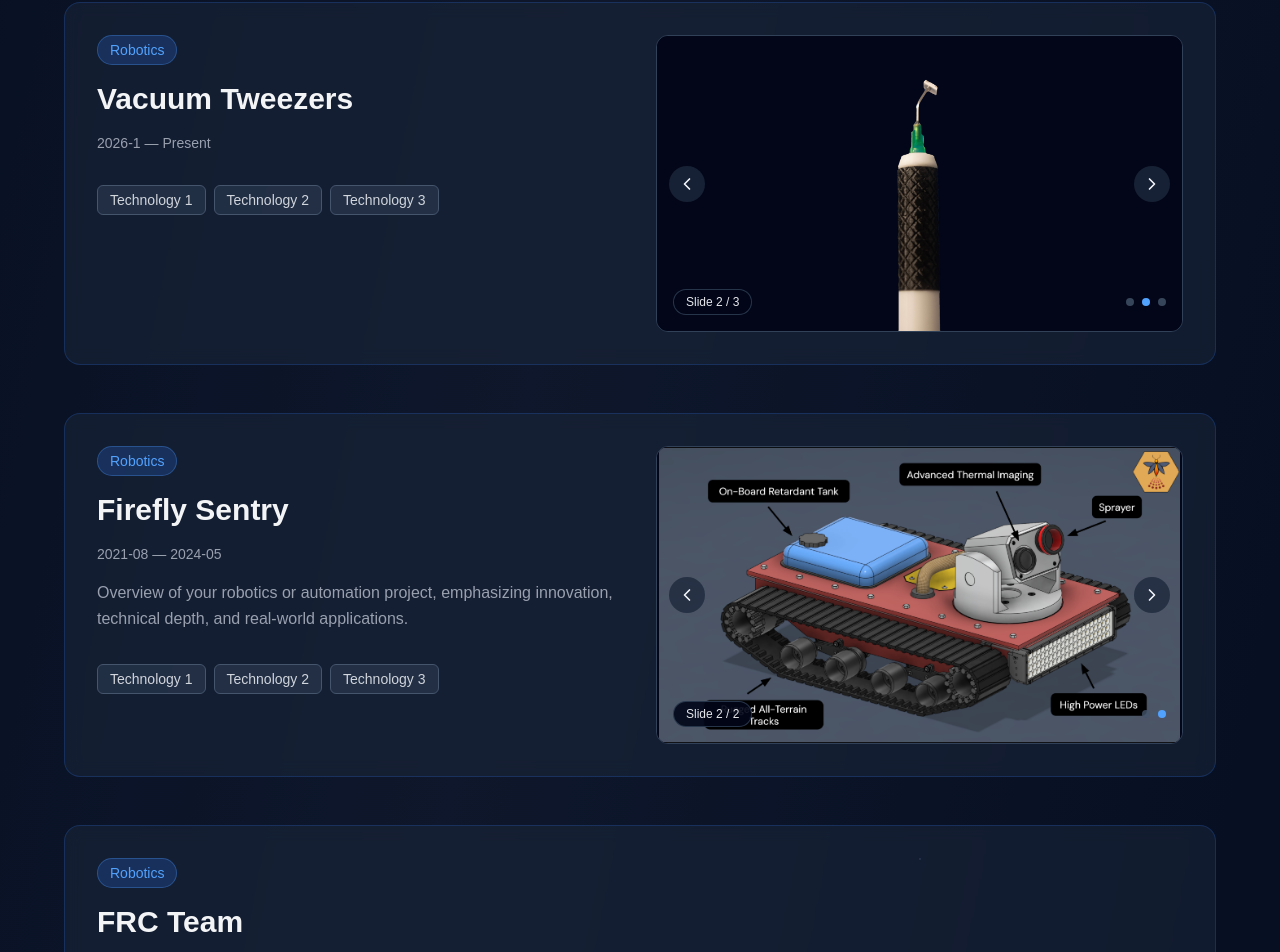
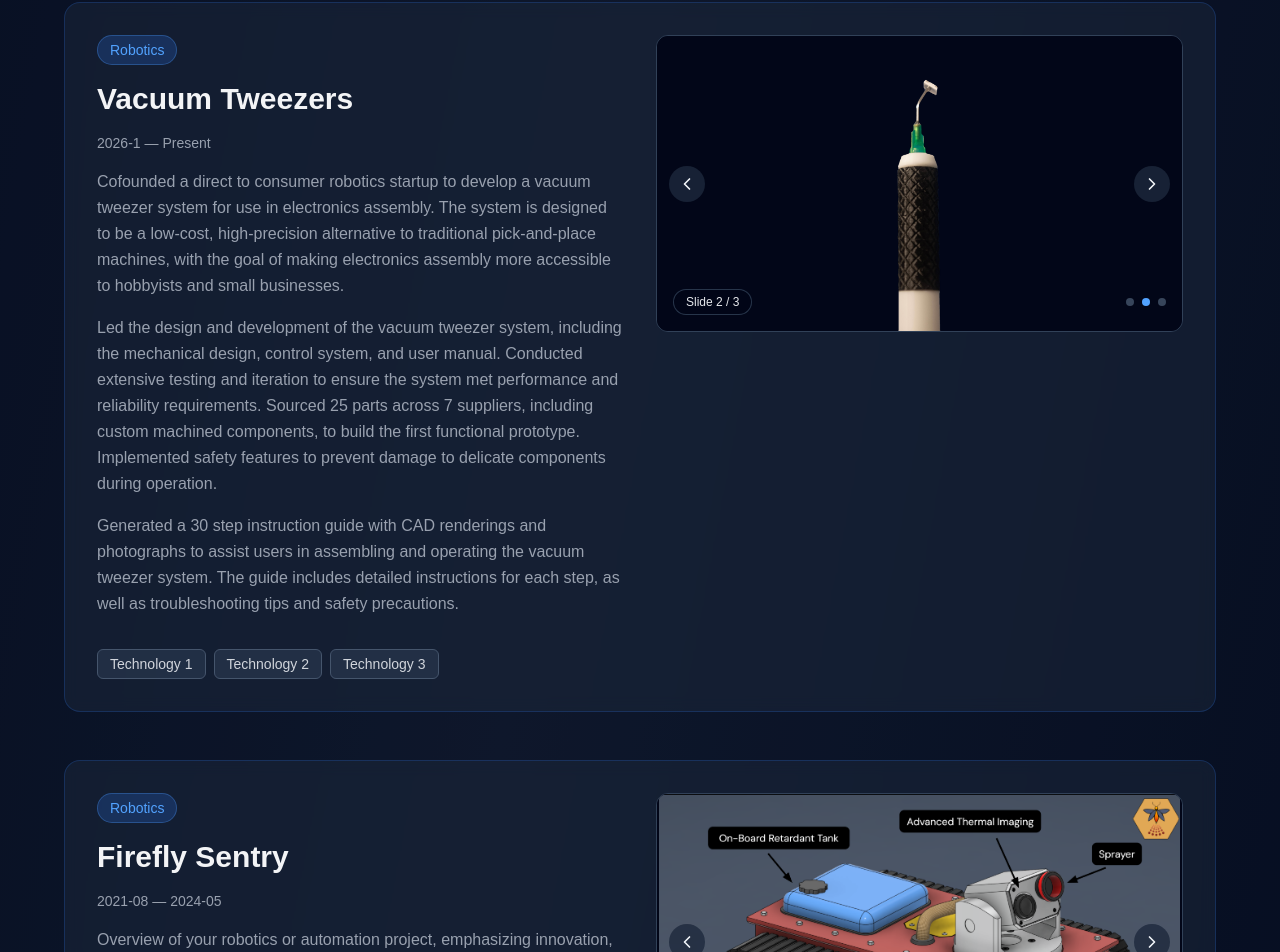
Before and after one commit to O-bot22/my-portfolio, a Next.js app: page / in a window 1280 px wide. Shown: the part 3416-4368 px from the top of the page. Built offline with nearby package versions, Linux system fonts and the light colour scheme.

Commit message:
feat: Vacuum Tweezers description

```diff
--- a/src/components/EngineeringPortfolio.js
+++ b/src/components/EngineeringPortfolio.js
@@ -89,7 +89,7 @@ export default function EngineeringPortfolio() {
       category: 'Robotics',
       startDate: '2026-1',
       endDate: 'Present',
-      paragraphs: [''],
+      paragraphs: ['Cofounded a direct to consumer robotics startup to develop a vacuum tweezer system for use in electronics assembly. The system is designed to be a low-cost, high-precision alternative to traditional pick-and-place machines, with the goal of making electronics assembly more accessible to hobbyists and small businesses.', 'Led the design and development of the vacuum tweezer system, including the mechanical design, control system, and user manual. Conducted extensive testing and iteration to ensure the system met performance and reliability requirements. Sourced 25 parts across 7 suppliers, including custom machined components, to build the first functional prototype. Implemented safety features to prevent damage to delicate components during operation.', 'Generated a 30 step instruction guide with CAD renderings and photographs to assist users in assembling and operating the vacuum tweezer system. The guide includes detailed instructions for each step, as well as troubleshooting tips and safety precautions.'],
       tech: ['Technology 1', 'Technology 2', 'Technology 3'],
       media: [
         {
```
